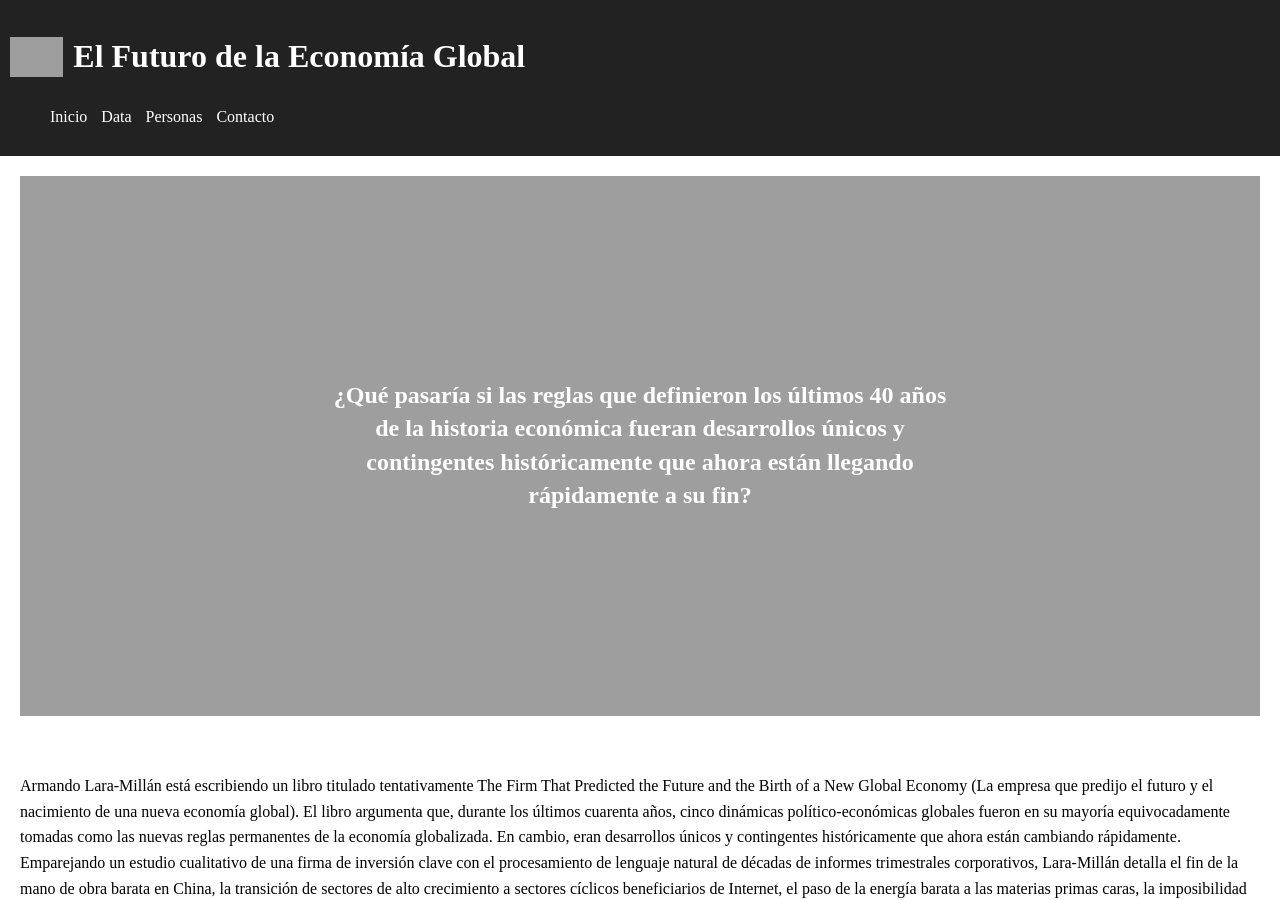
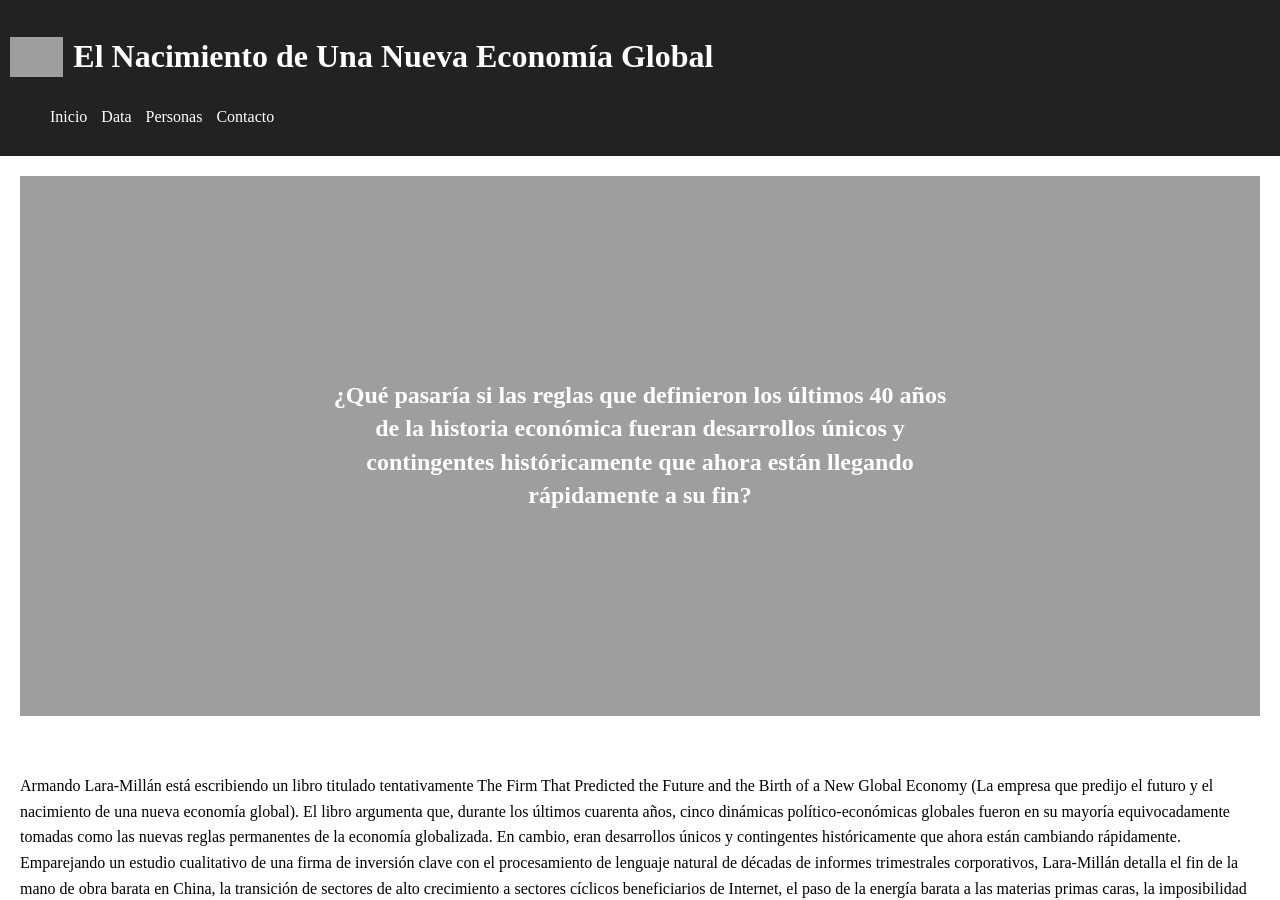
Before and after one commit to juliocedillo/neweconomy-es, a Jekyll site: the page built from inicio.md, in a window 1280 px wide and 900 px high. Built offline with Jekyll 4.4.1, drawn with Linux system fonts in a browser that asks for light colours.

Commit message:
Update _config.yml

```diff
--- a/_config.yml
+++ b/_config.yml
@@ -1,4 +1,4 @@
-title: El Futuro de la Economía Global
+title: El Nacimiento de Una Nueva Economía Global
 description: ¿Qué pasaría si las reglas que definieron los últimos 40 años de la historia económica fueran desarrollos contingentes de una sola vez, que ahora están llegando rápidamente a su fin?
 theme: jekyll-theme-slate
 markdown: kramdown
```
